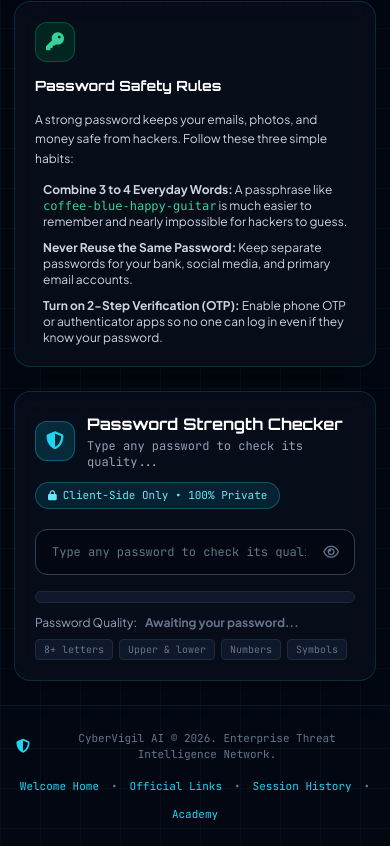
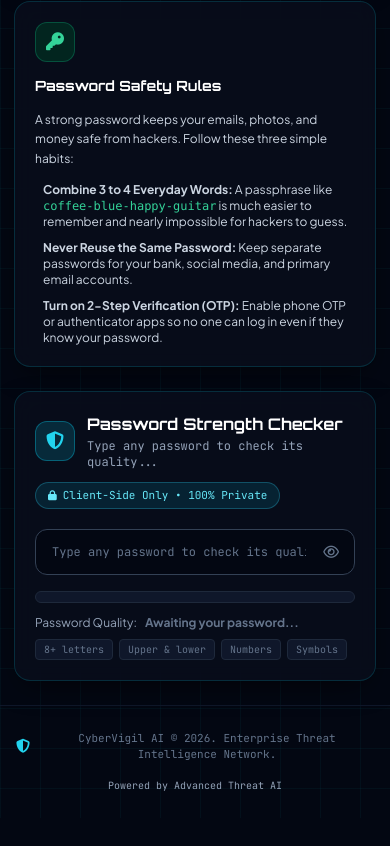
Before and after one commit to kishandutta/CyberVigil-AI-Pro, a website: page public/dashboard.html in a window 390 px wide. Shown: the part 2052-2898 px from the top of the page. After the commit the page ends 2870 px from the top, so only its background shows below. Drawn offline with nearby package versions, Linux system fonts and the light colour scheme.

Commit message:
Update footer right-side text to Powered by Advanced Threat AI across all pages

```diff
--- a/public/dashboard.html
+++ b/public/dashboard.html
@@ -729,14 +729,8 @@
       <i class="fa-solid fa-shield-halved text-cyan-400 text-sm sm:text-base"></i>
       <span class="text-[11px] sm:text-xs">CyberVigil AI © 2026. Enterprise Threat Intelligence Network.</span>
     </div>
-    <div class="flex flex-wrap items-center justify-center gap-3 text-[11px]">
-      <a href="/" class="text-cyan-400 hover:underline">Welcome Home</a>
-      <span>•</span>
-      <a href="/official-links" class="text-cyan-400 hover:underline">Official Links</a>
-      <span>•</span>
-      <a href="/session-history" class="text-cyan-400 hover:underline">Session History</a>
-      <span>•</span>
-      <a href="/security-academy" class="text-cyan-400 hover:underline">Academy</a>
+    <div class="text-[10px] sm:text-[11px] text-slate-400">
+      Powered by Advanced Threat AI
     </div>
   </footer>
 
```
Also changed, not shown: public/index.html (+1 -1 lines), public/official-links.html (+2 -8 lines), public/security-academy.html (+2 -8 lines), public/session-history.html (+2 -8 lines).
